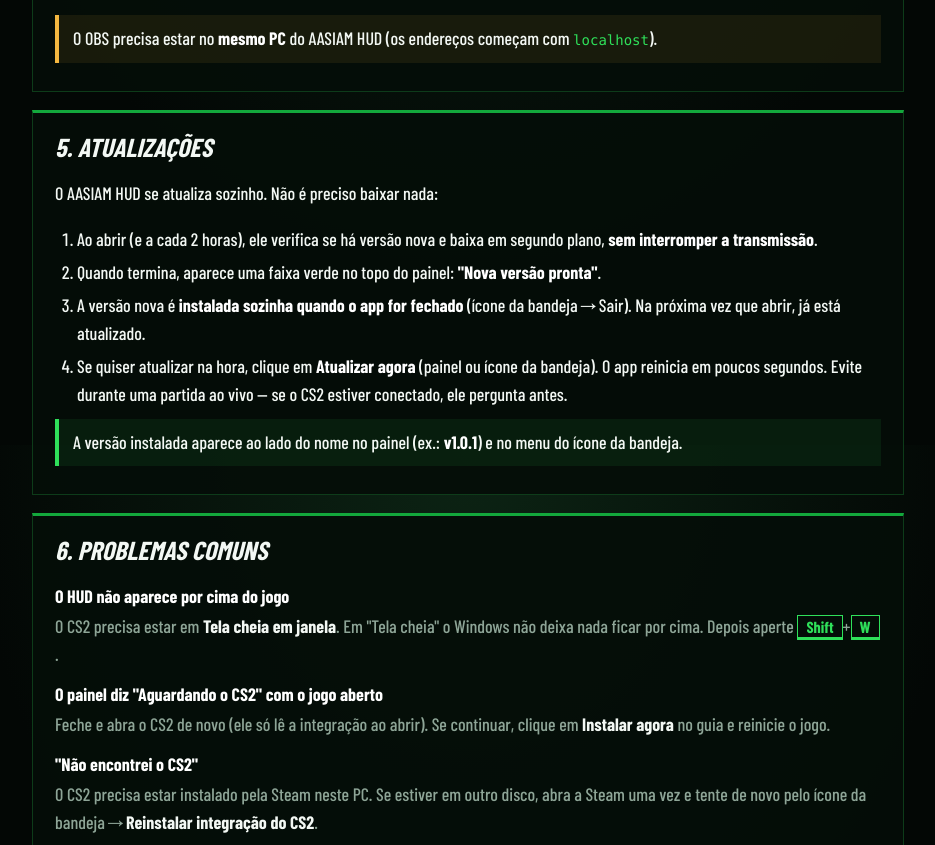
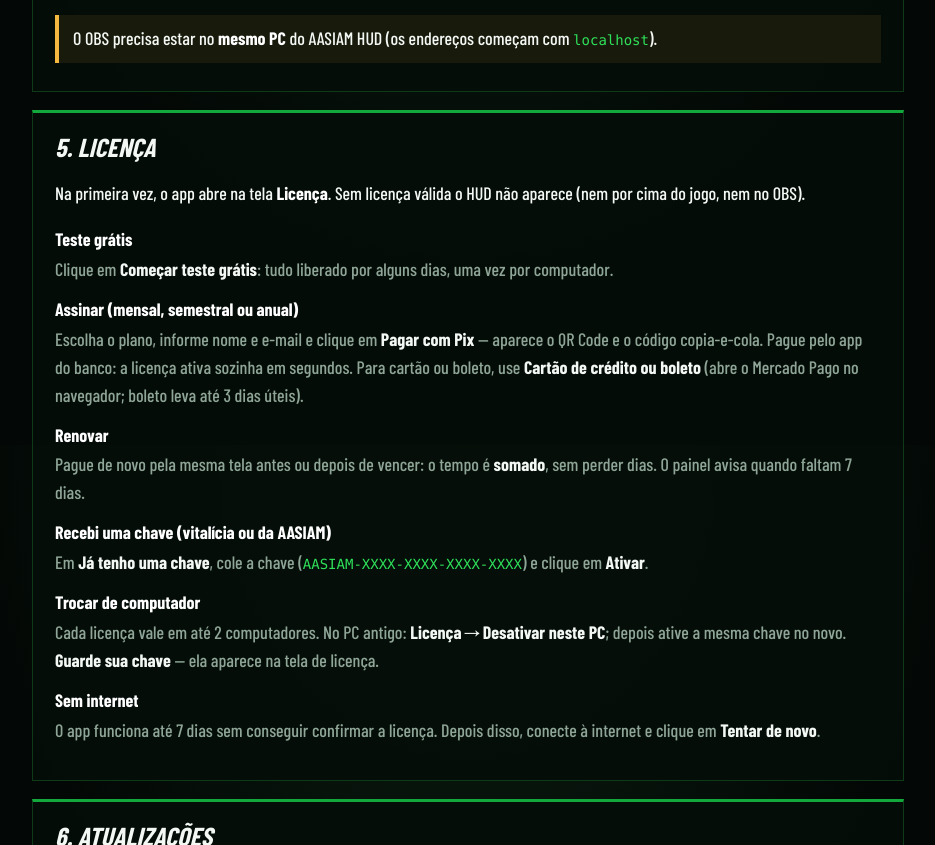
Before and after one commit to Riyck/Overlay-CS2-da-AASIAM, a plain HTML site: page docs/manual.html in a window 1280 px wide. Shown: the part 1955-2800 px from the top of the page, without its empty margins (172-1107 px from the left). Drawn offline with nearby package versions, Linux system fonts and the light colour scheme; a web font is replaced by a local one.

Commit message:
Manual: secao de licenca

```diff
--- a/docs/manual.html
+++ b/docs/manual.html
@@ -52,6 +52,7 @@
       <a href="#checklist">Checklist do dia</a>
       <a href="#partida">Durante a partida</a>
       <a href="#obs">OBS</a>
+      <a href="#licenca">Licença</a>
       <a href="#atualizacoes">Atualizações</a>
       <a href="#problemas">Problemas comuns</a>
     </nav>
@@ -114,8 +115,27 @@
       <div class="warn">O OBS precisa estar no <b>mesmo PC</b> do AASIAM HUD (os endereços começam com <code>localhost</code>).</div>
     </section>
 
+    <section id="licenca">
+      <h2>5. Licença</h2>
+      <p>Na primeira vez, o app abre na tela <b>Licença</b>. Sem licença válida o HUD não aparece (nem por cima do jogo, nem no OBS).</p>
+      <dl>
+        <dt>Teste grátis</dt>
+        <dd>Clique em <b>Começar teste grátis</b>: tudo liberado por alguns dias, uma vez por computador.</dd>
+        <dt>Assinar (mensal, semestral ou anual)</dt>
+        <dd>Escolha o plano, informe nome e e-mail e clique em <b>Pagar com Pix</b> — aparece o QR Code e o código copia-e-cola. Pague pelo app do banco: a licença ativa sozinha em segundos. Para cartão ou boleto, use <b>Cartão de crédito ou boleto</b> (abre o Mercado Pago no navegador; boleto leva até 3 dias úteis).</dd>
+        <dt>Renovar</dt>
+        <dd>Pague de novo pela mesma tela antes ou depois de vencer: o tempo é <b>somado</b>, sem perder dias. O painel avisa quando faltam 7 dias.</dd>
+        <dt>Recebi uma chave (vitalícia ou da AASIAM)</dt>
+        <dd>Em <b>Já tenho uma chave</b>, cole a chave (<code>AASIAM-XXXX-XXXX-XXXX-XXXX</code>) e clique em <b>Ativar</b>.</dd>
+        <dt>Trocar de computador</dt>
+        <dd>Cada licença vale em até 2 computadores. No PC antigo: <b>Licença → Desativar neste PC</b>; depois ative a mesma chave no novo. <b>Guarde sua chave</b> — ela aparece na tela de licença.</dd>
+        <dt>Sem internet</dt>
+        <dd>O app funciona até 7 dias sem conseguir confirmar a licença. Depois disso, conecte à internet e clique em <b>Tentar de novo</b>.</dd>
+      </dl>
+    </section>
+
     <section id="atualizacoes">
-      <h2>5. Atualizações</h2>
+      <h2>6. Atualizações</h2>
       <p>O AASIAM HUD se atualiza sozinho. Não é preciso baixar nada:</p>
       <ol>
         <li>Ao abrir (e a cada 2 horas), ele verifica se há versão nova e baixa em segundo plano, <b>sem interromper a transmissão</b>.</li>
@@ -127,7 +147,7 @@
     </section>
 
     <section id="problemas">
-      <h2>6. Problemas comuns</h2>
+      <h2>7. Problemas comuns</h2>
       <dl>
         <dt>O HUD não aparece por cima do jogo</dt>
         <dd>O CS2 precisa estar em <b>Tela cheia em janela</b>. Em "Tela cheia" o Windows não deixa nada ficar por cima. Depois aperte <kbd>Shift</kbd>+<kbd>W</kbd>.</dd>
```
